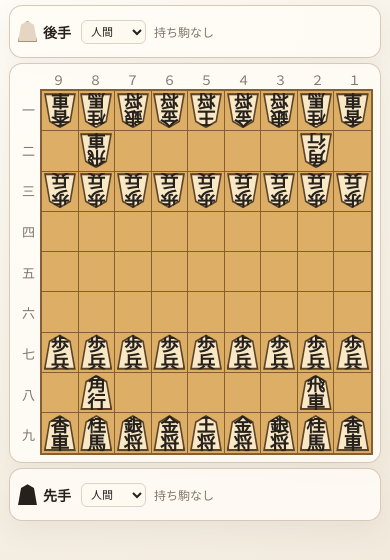
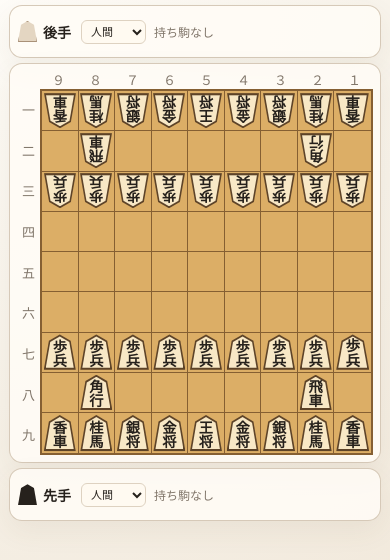
Before and after one commit to cocashy/fusion-shogi, a website with bundled scripts: page index.html in a window 390 px wide. Shown: the part 44-604 px from the top of the page. Built offline with nearby package versions, Linux system fonts and the light colour scheme.

Commit message:
Keep piece text proportional on small screens

```diff
--- a/src/styles.css
+++ b/src/styles.css
@@ -18,10 +18,12 @@
 
 body {
   margin: 0;
-  min-width: 320px;
+  min-width: 0;
   min-height: 100dvh;
   color: var(--ink);
   background: radial-gradient(circle at top left, #fffdf9 0, var(--paper) 48%, #eee3d3 100%);
+  -webkit-text-size-adjust: 100%;
+  text-size-adjust: 100%;
 }
 
 button { font: inherit; }
@@ -62,7 +64,7 @@ h1 { margin-bottom: 0; font-family: Georgia, "Yu Mincho", serif; font-size: clam
 .rank-labels { display: grid; grid-template-rows: repeat(9, 1fr); color: var(--muted); font-family: "Yu Mincho", serif; font-size: 13px; text-align: center; }
 .rank-labels span { display: grid; place-items: center; }
 .board { display: grid; grid-template-columns: repeat(9, minmax(0, 1fr)); grid-template-rows: repeat(9, minmax(0, 1fr)); aspect-ratio: 10 / 11; border: 2px solid var(--board-line); background: var(--board); }
-.square { position: relative; display: grid; place-items: center; min-width: 0; min-height: 0; padding: 0; border: 0; border-right: 1px solid var(--board-line); border-bottom: 1px solid var(--board-line); color: var(--ink); background: var(--board); cursor: pointer; transition: background .12s; }
+.square { position: relative; display: grid; place-items: center; min-width: 0; min-height: 0; padding: 0; border: 0; border-right: 1px solid var(--board-line); border-bottom: 1px solid var(--board-line); color: var(--ink); background: var(--board); cursor: pointer; container-type: size; transition: background .12s; }
 .square:nth-child(9n) { border-right: 0; }
 .square:nth-last-child(-n+9) { border-bottom: 0; }
 .square:hover { background: #edc47f; }
@@ -71,9 +73,9 @@ h1 { margin-bottom: 0; font-family: Georgia, "Yu Mincho", serif; font-size: clam
 .square.selected { background: #f1d18f; box-shadow: inset 0 0 0 3px rgba(49, 94, 171, .55); }
 .square.legal::after { content: ""; position: absolute; width: 22%; aspect-ratio: 1; border-radius: 50%; background: rgba(49, 94, 171, .75); }
 .square.legal.fusion-target::after { width: 82%; border: 3px solid rgba(119, 86, 167, .9); border-radius: 10px; background: rgba(173, 137, 224, .27); }
-.piece-token { position: relative; z-index: 1; display: block; width: 90%; height: 90%; container-type: size; clip-path: polygon(50% 0, 84% 18%, 100% 100%, 0 100%, 16% 18%); background: #5d4328; filter: drop-shadow(0 1px 1px rgba(66, 40, 17, .45)); }
+.piece-token { position: relative; z-index: 1; display: block; width: 90%; height: 90%; clip-path: polygon(50% 0, 84% 18%, 100% 100%, 0 100%, 16% 18%); background: #5d4328; filter: drop-shadow(0 1px 1px rgba(66, 40, 17, .45)); }
 .piece-token::before { content: ""; position: absolute; inset: 2px; clip-path: polygon(50% 0, 84% 18%, 100% 100%, 0 100%, 16% 18%); background: #f8e8c6; }
-.piece-glyph { position: absolute; z-index: 1; top: 56%; left: 50%; display: flex; width: 100%; height: 100%; flex-direction: column; align-items: center; justify-content: center; font-family: "Yu Mincho", "Hiragino Mincho ProN", serif; font-size: clamp(8px, min(80cqw, 52cqh), 22px); font-weight: 700; line-height: 1; letter-spacing: 0; writing-mode: horizontal-tb; user-select: none; transform: translate(-50%, -50%); }
+.piece-glyph { position: absolute; z-index: 1; top: 56%; left: 50%; display: flex; width: 100%; height: 100%; flex-direction: column; align-items: center; justify-content: center; font-family: "Yu Mincho", "Hiragino Mincho ProN", serif; font-size: 40cqw; font-weight: 700; line-height: 1; letter-spacing: 0; writing-mode: horizontal-tb; user-select: none; transform: translate(-50%, -50%); }
 .piece-character { display: block; width: 1em; height: 1em; line-height: 1; text-align: center; }
 .white-piece .piece-token { transform: rotate(180deg); }
 .promoted-token .piece-glyph { color: var(--red) !important; }
```
